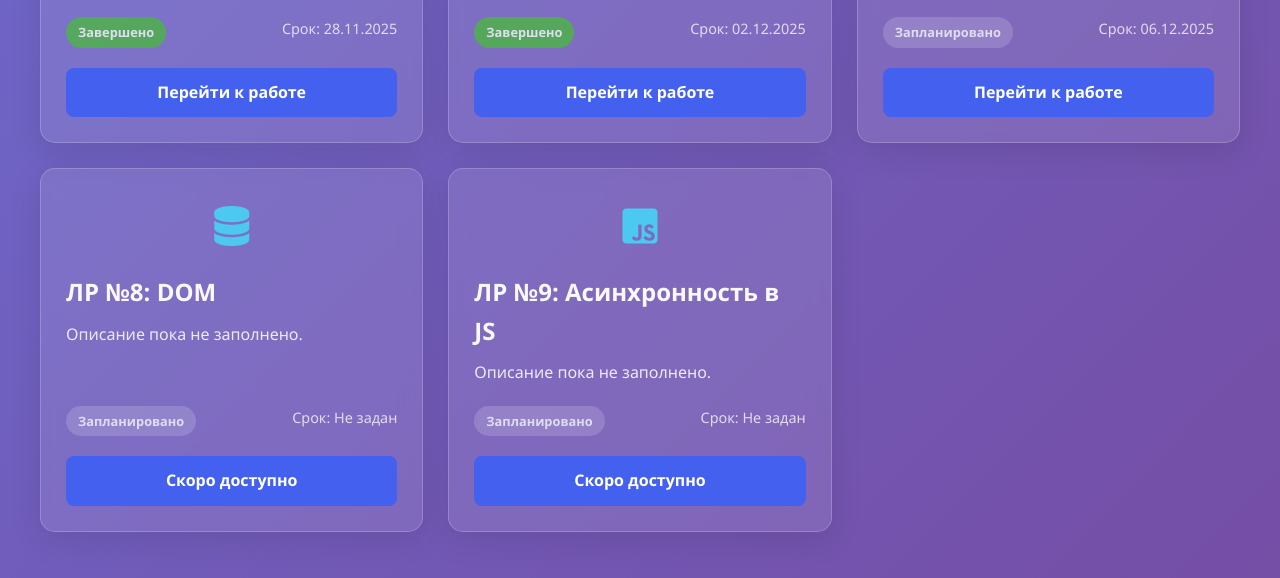
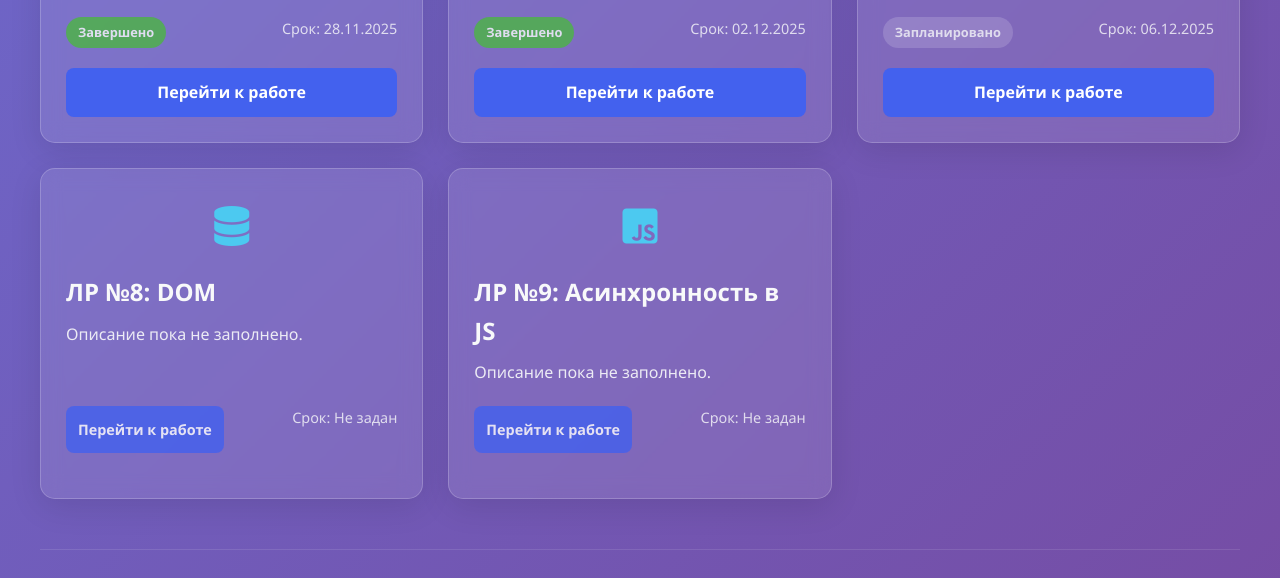
Before and after one commit to qsn4k/Web-Design, a plain HTML site: page index.html in a window 1280 px wide. Shown: the part 2106-2684 px from the top of the page. Drawn offline with Linux system fonts and the light colour scheme.

Commit message:
update link

```diff
--- a/index.html
+++ b/index.html
@@ -546,10 +546,9 @@
                     <h3 class="lab-title">ЛР №8: DOM</h3>
                     <p class="lab-desc">Описание пока не заполнено.</p>
                     <div class="lab-meta">
-                        <span class="status status-planned">Запланировано</span>
+                        <span href="Lab8/index.html" class="lab-link">Перейти к работе</span>
                         <span>Срок: Не задан</span>
                     </div>
-                    <a class="lab-link">Скоро доступно</a>
                 </div>
 
                 <!-- Лабораторная работа 8 -->
@@ -560,10 +559,9 @@
                     <h3 class="lab-title">ЛР №9: Асинхронность в JS</h3>
                     <p class="lab-desc">Описание пока не заполнено.</p>
                     <div class="lab-meta">
-                        <span class="status status-planned">Запланировано</span>
+                        <span href="Lab9/index.html" class="lab-link">Перейти к работе</span>
                         <span>Срок: Не задан</span>
                     </div>
-                    <a class="lab-link">Скоро доступно</a>
                 </div>
 
             </div>
```
